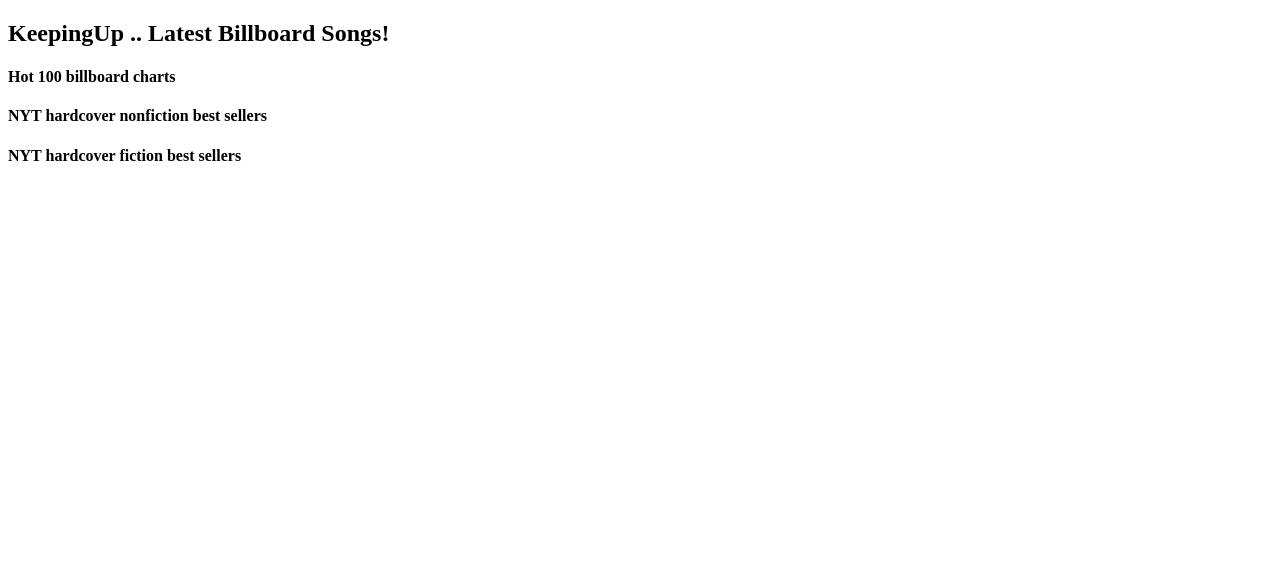
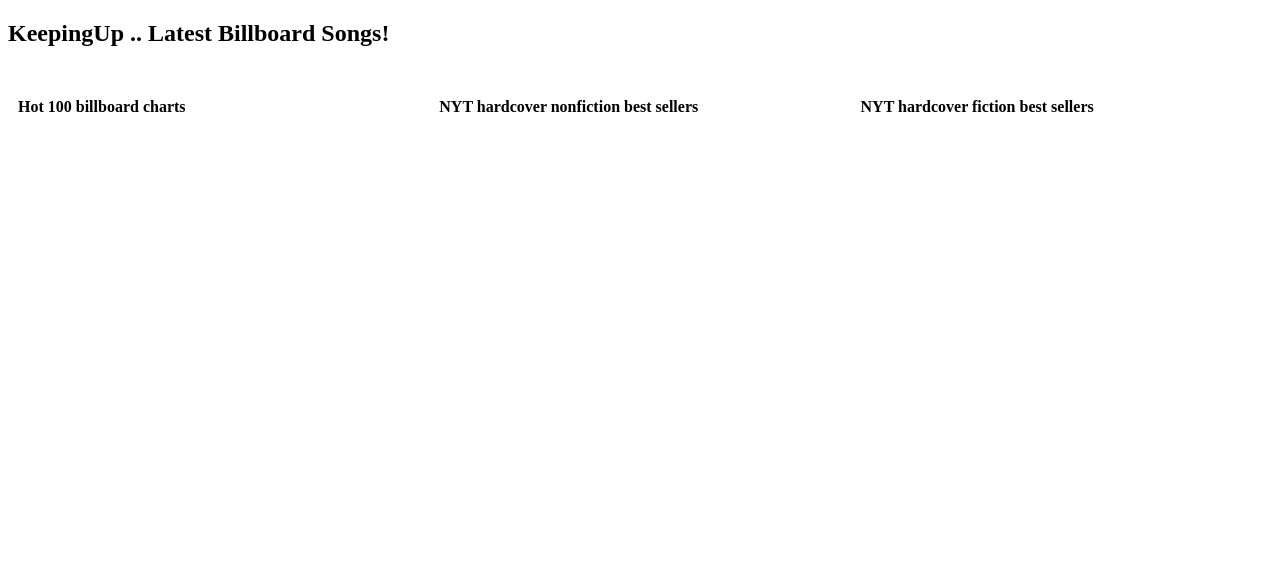
Before and after one commit to shreifelsaid/KeepingUp, a Flask app: template templates/index.html in a window 1280 px wide. Shown: the top 567 px of the page. Run offline with Flask 2, Linux system fonts and the light colour scheme; the template is opened without the code that fills it, so the values that code supplies are empty.

Commit message:
make cols

```diff
--- a/templates/index.html
+++ b/templates/index.html
@@ -1,6 +1,27 @@
 <!doctype html>
 
 <html lang="en">
+
+  <style>
+    * {
+      box-sizing: border-box;
+    }
+
+    /* Create three equal columns that floats next to each other */
+    .column {
+      float: left;
+      width: 33.33%;
+      padding: 10px;
+      height: 300px; /* Should be removed. Only for demonstration */
+    }
+
+    /* Clear floats after the columns */
+    .row:after {
+      content: "";
+      display: table;
+      clear: both;
+    }
+    </style>
 <head>
   <meta charset="utf-8">
 
@@ -12,14 +33,27 @@
 </head>
 
 <body>
+  <div class="row">
+
   <h2>KeepingUp .. Latest Billboard Songs!</h2>
 
+  <div class="column">
     <h4>Hot 100 billboard charts</h4>
     {{charts}}
+  </div>
+
+  <div class="column">
     <h4>NYT hardcover nonfiction best sellers</h4>
     {{nonfic}}
+  </div>
+
+  <div class="column">
     <h4>NYT hardcover fiction best sellers</h4>
     {{fic}}
+  </div>
+  </div>
+
+
 
 
 </body>
```
Lines whose indentation alone changed are shown as unchanged.
